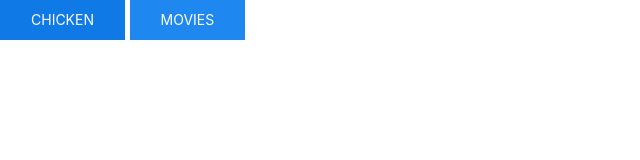
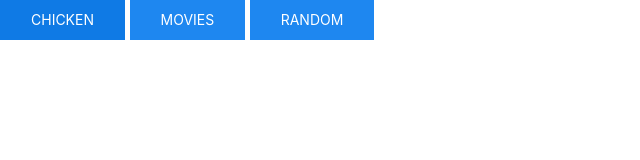
Before and after one commit to chris31roc/Group1Project, a plain HTML site: page index.html in a window 1280 px wide. Shown: the whole page, without its empty margins (0-640 px from the left). Drawn offline with nearby package versions, Linux system fonts and the light colour scheme.

Commit message:
added a button

```diff
--- a/index.html
+++ b/index.html
@@ -17,6 +17,10 @@
 
     <button class="uk-button uk-button-primary">Movies</button>
 
+    <button class="uk-button uk-button-primary" class="randomBtn">Random</button>
+
+
+
 
 
 
```
